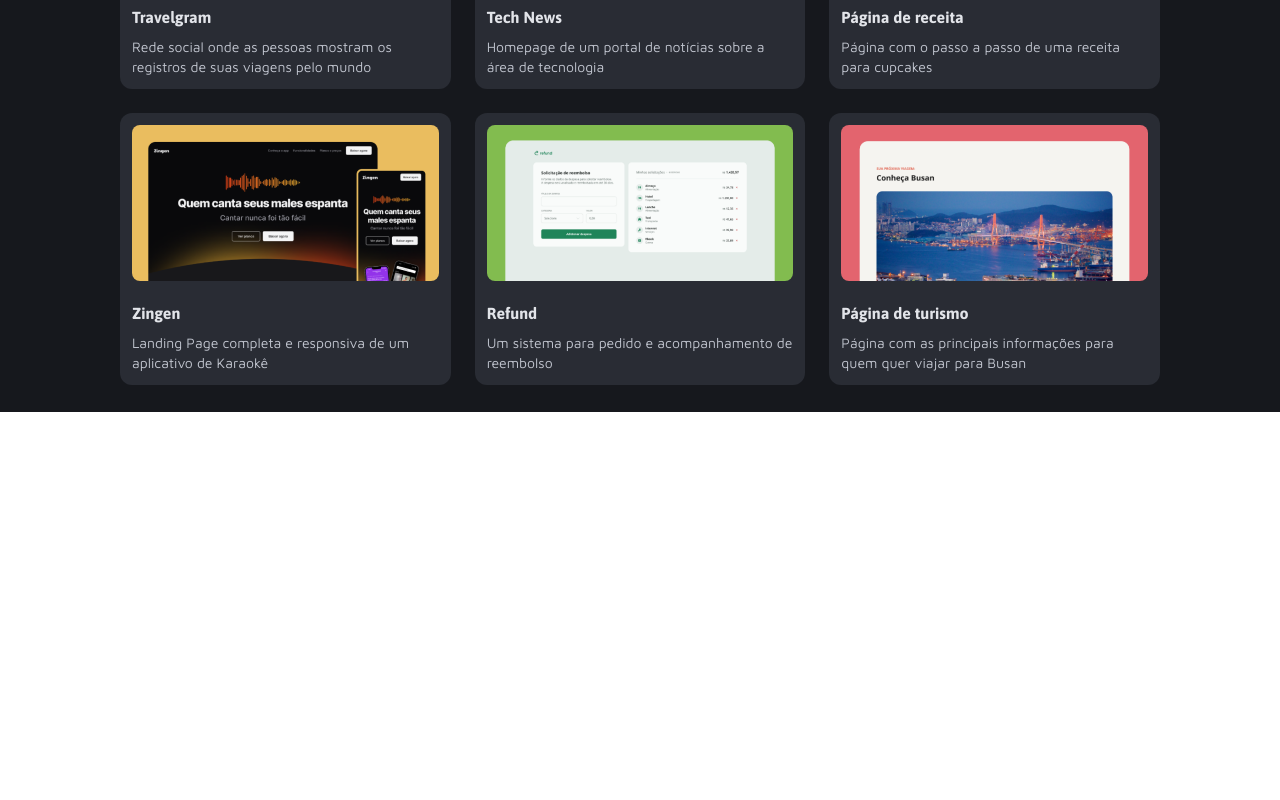
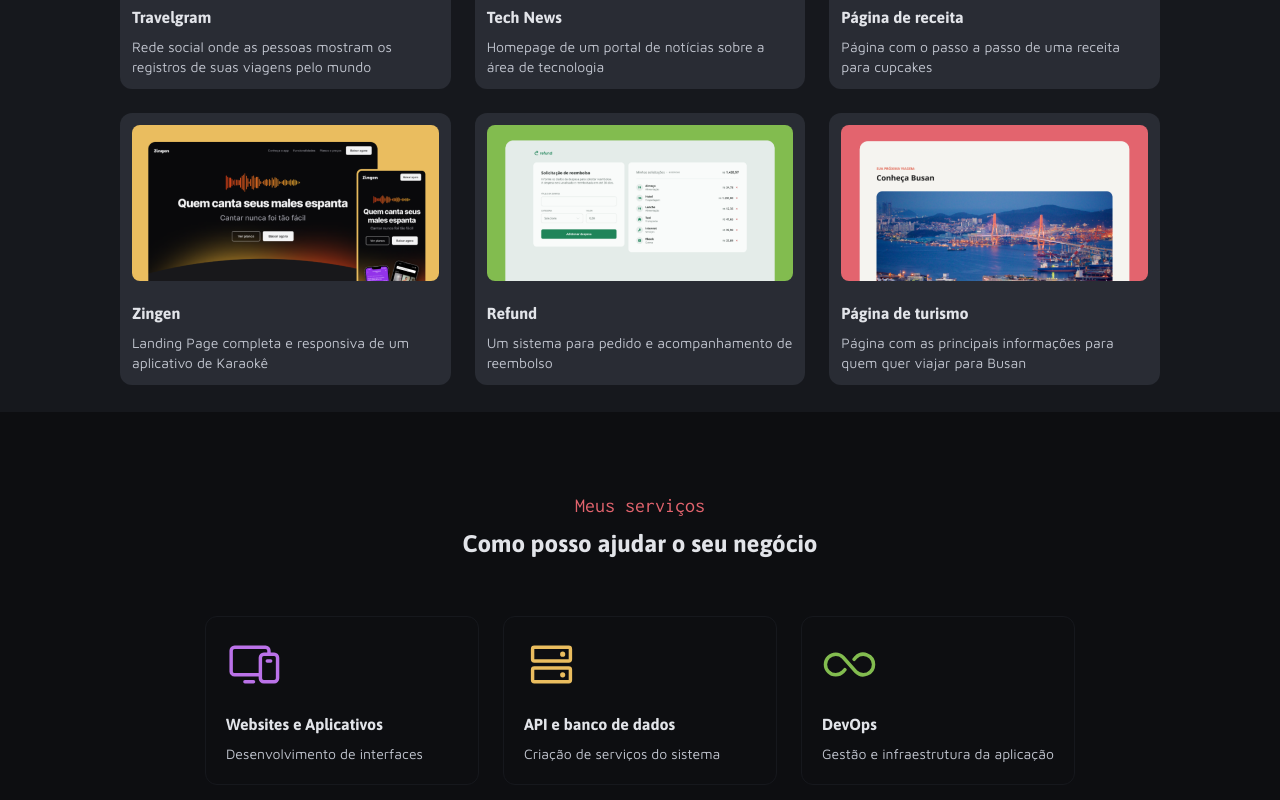
Before and after one commit to mateushr23/portfolio, a React (Vite) app: page / in a window 1280 px wide. Shown: the part 1188-1988 px from the top of the page. Before the commit the page ends 1600 px from the top, so only its background shows below. Built offline with nearby package versions, Linux system fonts and the light colour scheme.

Commit message:
feat: add services area

```diff
--- a/src/App.tsx
+++ b/src/App.tsx
@@ -1,5 +1,6 @@
 import { Header } from "./components/Header"
 import { Projects } from "./components/Projects"
+import { Services } from "./components/Services"
 import { Tech } from "./components/Tech"
 import { CaretDoubleDown } from "@phosphor-icons/react"
 
@@ -21,6 +22,9 @@ export function App() {
       <div className="flex flex-col items-center text-center min-h-screen bg-gray200">
         <Projects />
       </div>
+      <div className="flex flex-col items-center text-center bg-gray100 h-[480px]">
+        <Services />
+      </div>
     </div>
   )
 }
--- /dev/null
+++ b/src/components/Services.tsx
@@ -0,0 +1,41 @@
+import { Devices, HardDrives, Infinity } from "@phosphor-icons/react"
+
+export function Services() {
+  return (
+    <div>
+      <h1 className="text-red text-xl font-inconsolata mt-20">Meus serviços</h1>
+      <h2 className="text-gray600 text-2xl font-bold font-asap mt-2">
+        Como posso ajudar o seu negócio
+      </h2>
+      <div className="grid grid-cols-3 mt-14 gap-6">
+        <div className="border-gray200 border rounded-xl p-5">
+          <Devices className="text-purple" size={55} />
+          <h2 className="text-gray600 text-base mt-5 text-start font-asap font-bold">
+            Websites e Aplicativos
+          </h2>
+          <p className="text-gray500 text-sm mt-2 text-start font-maven ">
+            Desenvolvimento de interfaces
+          </p>
+        </div>
+        <div className="border-gray200 border rounded-xl p-5">
+          <HardDrives className="text-yellow" size={55} />
+          <h2 className="text-gray600 text-base mt-5 text-start font-asap font-bold">
+            API e banco de dados
+          </h2>
+          <p className="text-gray500 text-sm mt-2 text-start font-maven ">
+            Criação de serviços do sistema
+          </p>
+        </div>
+        <div className="border-gray200 border rounded-xl p-5">
+          <Infinity className="text-green" size={55} />
+          <h2 className="text-gray600 text-base mt-5 text-start font-asap font-bold">
+            DevOps
+          </h2>
+          <p className="text-gray500 text-sm mt-2 text-start font-maven ">
+            Gestão e infraestrutura da aplicação
+          </p>
+        </div>
+      </div>
+    </div>
+  )
+}
```
